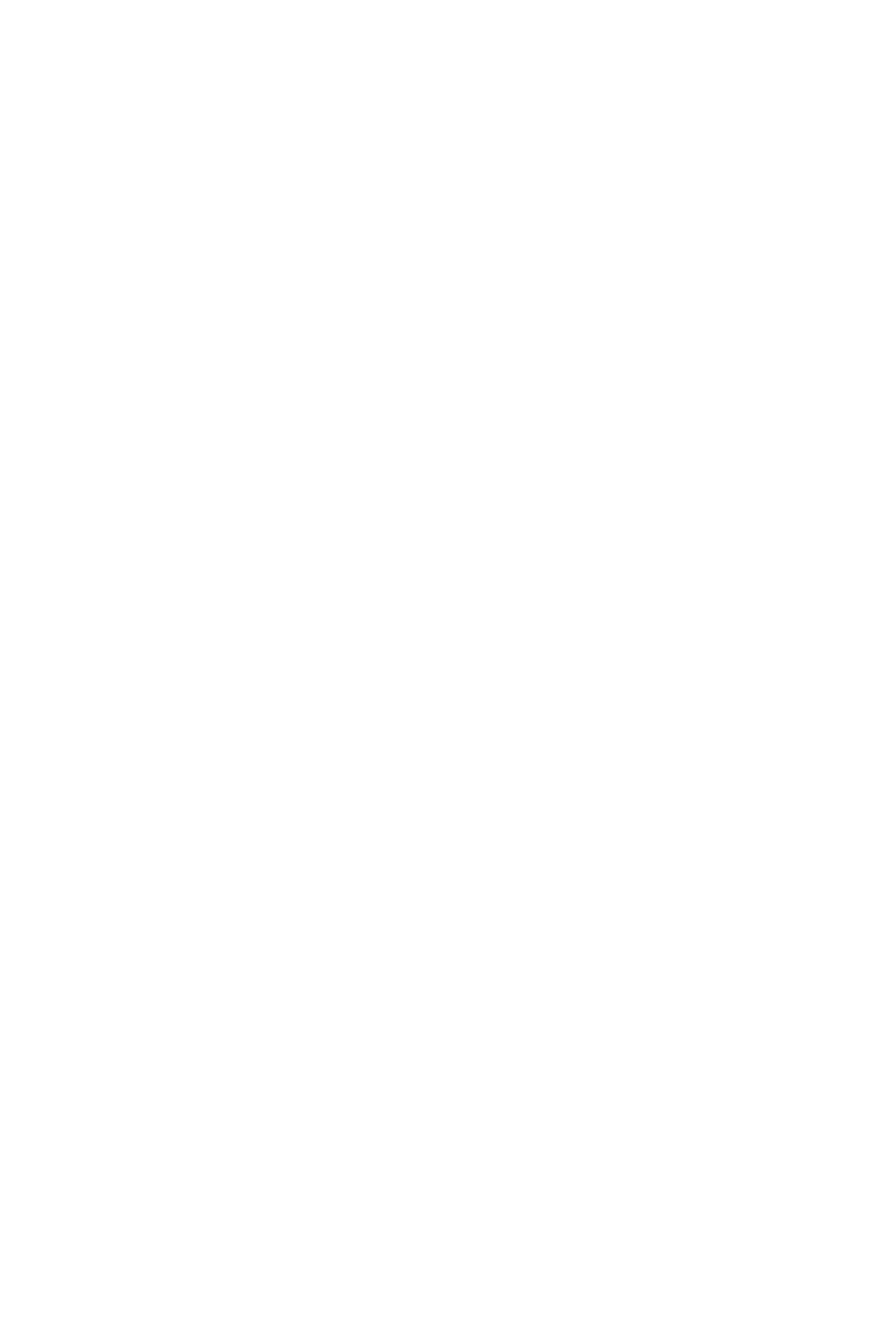
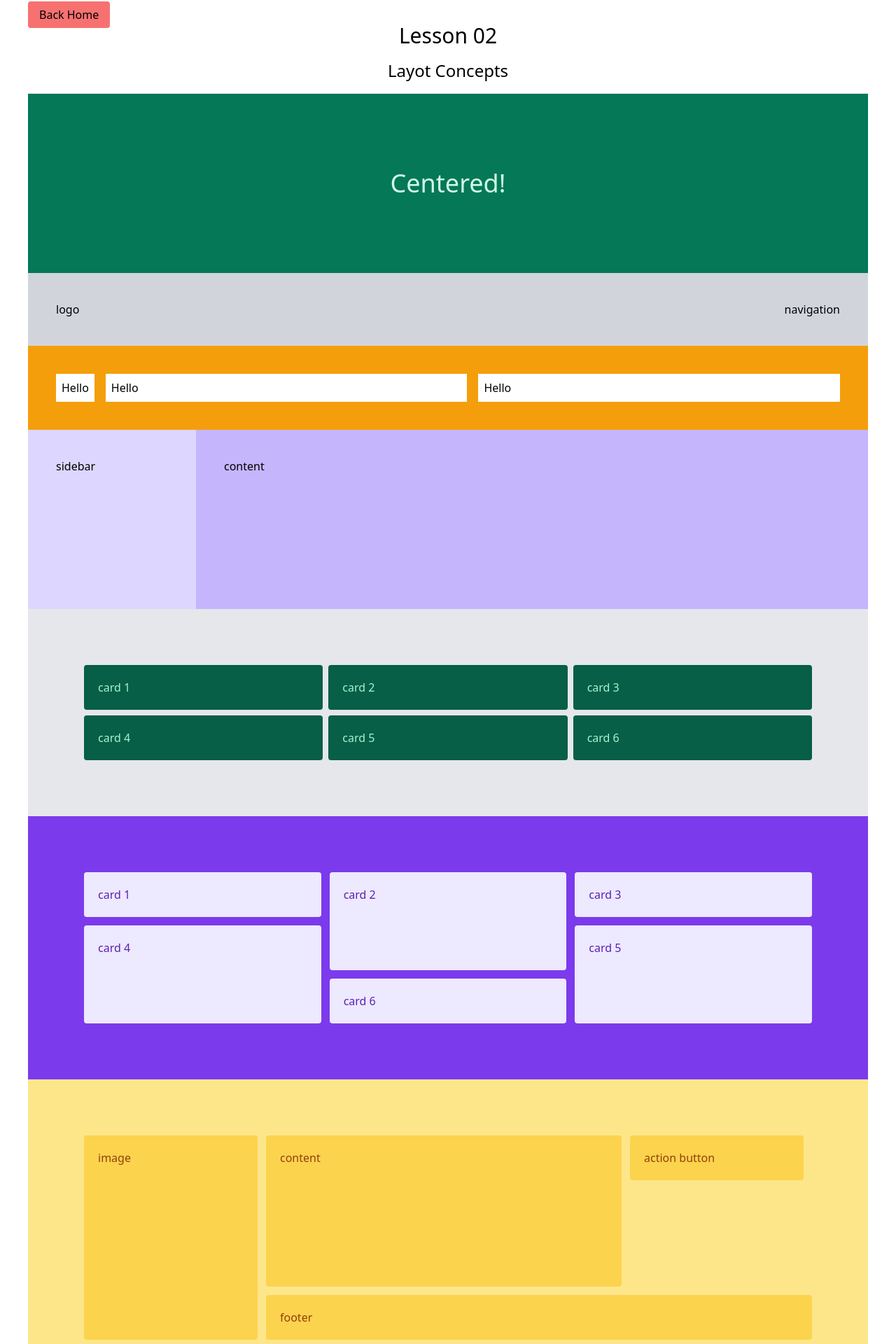
Before and after one commit to jiribeck/learning-better_dev_course, a React (Create React App) app: page /lesson02 in a window 1280 px wide. Shown: the part 31-1951 px from the top of the page at 70% size. Before the commit the page ends 800 px from the top, so only its background shows below. Built offline with nearby package versions, Linux system fonts and the light colour scheme.

Commit message:
adds and completes lesson 02

```diff
--- a/src/App.js
+++ b/src/App.js
@@ -3,6 +3,7 @@ import { BrowserRouter, Switch, Route } from 'react-router-dom';
 
 import Home from './pages/Home';
 import Lesson01 from './lessons/lesson01';
+import Lesson02 from './lessons/lesson02';
 
 function App() {
   return (
@@ -11,6 +12,7 @@ function App() {
         <Switch>
           <Route path="/" component={Home} exact />
           <Route path="/lesson01" component={Lesson01} exact />
+          <Route path="/lesson02" component={Lesson02} exact />
         </Switch>
       </BrowserRouter>
     </div>
--- /dev/null
+++ b/src/lessons/lesson02.js
@@ -0,0 +1,116 @@
+import React from 'react';
+
+import Nav from '../components/Nav';
+
+export default function lesson02() {
+  return (
+    <div className="lesson02">
+      <div className="p-10">
+        <Nav />
+        <div className="text-center">
+          <div className="text-center text-3xl font-thin">Lesson 02</div>
+          <div className="py-4 text-2xl font-medium">Layot Concepts</div>
+          <hr />
+        </div>
+        <div className="lesson-code">
+          {/* ------------------ */}
+          {/* Layout & positioning */}
+          {/* <div className="py-20 bg-gray-200">
+            <div className="container mx-auto">
+              <div className="relative bg-white p-10 rounded-lg shadow-lg"> */}
+          {/* Absolutely positioned label */}
+          {/* <div className="absolute top-0 right-0 text-xs bg-red-500 text-red-100 rounded py-1 px-2 transform translate-x-2 -translate-y-2">
+                  Brand New Label
+                </div>
+                <p>
+                  Lorem ipsum dolor, sit amet consectetur adipisicing elit.
+                  Totam ipsam doloribus excepturi tempora quae perspiciatis quos
+                  quam voluptas libero? Iusto fugit unde nihil nostrum vero
+                  aliquid error nesciunt sapiente illum.
+                </p>
+              </div>
+            </div>
+          </div> */}
+          {/* ------------------ */}
+          {/* Responsive classes */}
+          {/* <div className="min-h-screen bg-blue-200 p-4 lg:p-20"> */}
+          {/* Colors as responsive  */}
+          {/* <h2 className="text-6xl text-black md:text-red-600 lg:text-yellow-600 xl:text-white">
+              Mobile First
+            </h2>
+
+            <h2 className="text-3xl md:text-4xl lg:text-5xl xl:text-6xl ">
+              Different Sizes Per Device
+            </h2> */}
+          {/* Stacking vs. side by side */}
+          {/* <div className="md:flex">
+              <div className="p-10 bg-white mt-2 md:w-1/2 md:mx-4">
+                on mobile we stack
+              </div>
+              <div className="p-10 bg-white mt-2 md:w-1/2 md:mx-4">
+                on desktop, we are side by side
+              </div>
+            </div>
+          </div> */}
+          {/* ------------------ */}
+          {/* Flexbox */}
+          {/* centering */}
+          <div className="bg-green-700 h-64 flex justify-center items-center">
+            <h2 className="text-4xl text-green-100">Centered!</h2>
+          </div>
+          {/* navigation */}
+          <div className="bg-gray-300 p-10 flex justify-between">
+            <div>logo</div>
+            <div>navigation</div>
+          </div>
+          {/* creating a columns section  */}
+          <div className="bg-yellow-500 p-10 lg:flex lg:space-x-4 lg:space-y-0 space-y-2">
+            <div className="flex-shrink bg-white p-2">Hello</div>
+            <div className="flex-grow bg-white p-2">Hello</div>
+            <div className="flex-grow bg-white p-2">Hello</div>
+          </div>
+          {/* sidebar */}
+          <div className="bg-purple-200 h-64">
+            <div className="md:flex h-full items-stretch">
+              <div className="hidden md:block md:w-1/5 bg-orange-500 p-10">
+                sidebar
+              </div>
+              <div className="md:flex-grow h-full bg-purple-300 p-10">
+                content
+              </div>
+            </div>
+          </div>
+          {/* ------------------ */}
+          {/* Grid */}
+          <div className="p-20 bg-gray-200 text-green-200 grid grid-cols-3 gap-2">
+            <div className="bg-green-800 rounded p-5">card 1</div>
+            <div className="bg-green-800 rounded p-5">card 2</div>
+            <div className="bg-green-800 rounded p-5">card 3</div>
+            <div className="bg-green-800 rounded p-5">card 4</div>
+            <div className="bg-green-800 rounded p-5">card 5</div>
+            <div className="bg-green-800 rounded p-5">card 6</div>
+          </div>
+          <div className="p-20 bg-purple-600 text-purple-800 grid grid-cols-3 grid-rows-3 gap-3">
+            <div className="bg-purple-100 rounded p-5">card 1</div>
+            <div className="row-span-2 bg-purple-100 rounded p-5">card 2</div>
+            <div className="bg-purple-100 rounded p-5">card 3</div>
+            <div className="row-span-2 bg-purple-100 rounded p-5">card 4</div>
+            <div className="row-span-2 bg-purple-100 rounded p-5">card 5</div>
+            <div className="bg-purple-100 rounded p-5">card 6</div>
+          </div>
+
+          <div className="p-20 bg-yellow-200 text-yellow-800 grid grid-cols-4 grid-rows-4 gap-3">
+            <div className="bg-yellow-300 row-span-4 rounded p-5">image</div>
+            <div className="bg-yellow-300 row-span-3 col-span-2 rounded p-5">
+              content
+            </div>
+            <div className="bg-yellow-300 rounded p-5">action button</div>
+            <div className="bg-yellow-300 row-start-4 col-start-2 col-span-4 rounded p-5">
+              footer
+            </div>
+          </div>
+        </div>
+      </div>
+    </div>
+  );
+}
--- a/src/pages/Home.js
+++ b/src/pages/Home.js
@@ -13,6 +13,7 @@ export default function Home() {
               className="mr-4 px-6 py-3 bg-yellow-200 rounded-xl text-yellow-800"
               href="https://learn.better.dev/courses/beginner-tailwind/"
               target="_blank"
+              rel="noreferrer"
             >
               Course Web Page
             </a>
@@ -20,6 +21,7 @@ export default function Home() {
               className="ml-4 px-6 py-3 bg-green-200 rounded-xl text-green-800"
               href="https://tailwindcss.com/docs/guides/create-react-app"
               target="_blank"
+              rel="noreferrer"
             >
               Install tailwindcss to React.js
             </a>
@@ -39,6 +41,14 @@ export default function Home() {
                 Lesson 01 - Main Concepts
               </a>
             </li>
+            <li>
+              <a
+                className="text-blue-900 hover:text-blue-400 transfor-color duration-300"
+                href="http://localhost:3000/lesson02"
+              >
+                Lesson 02 - Layout Concepts
+              </a>
+            </li>
           </ul>
         </div>
       </div>
```
